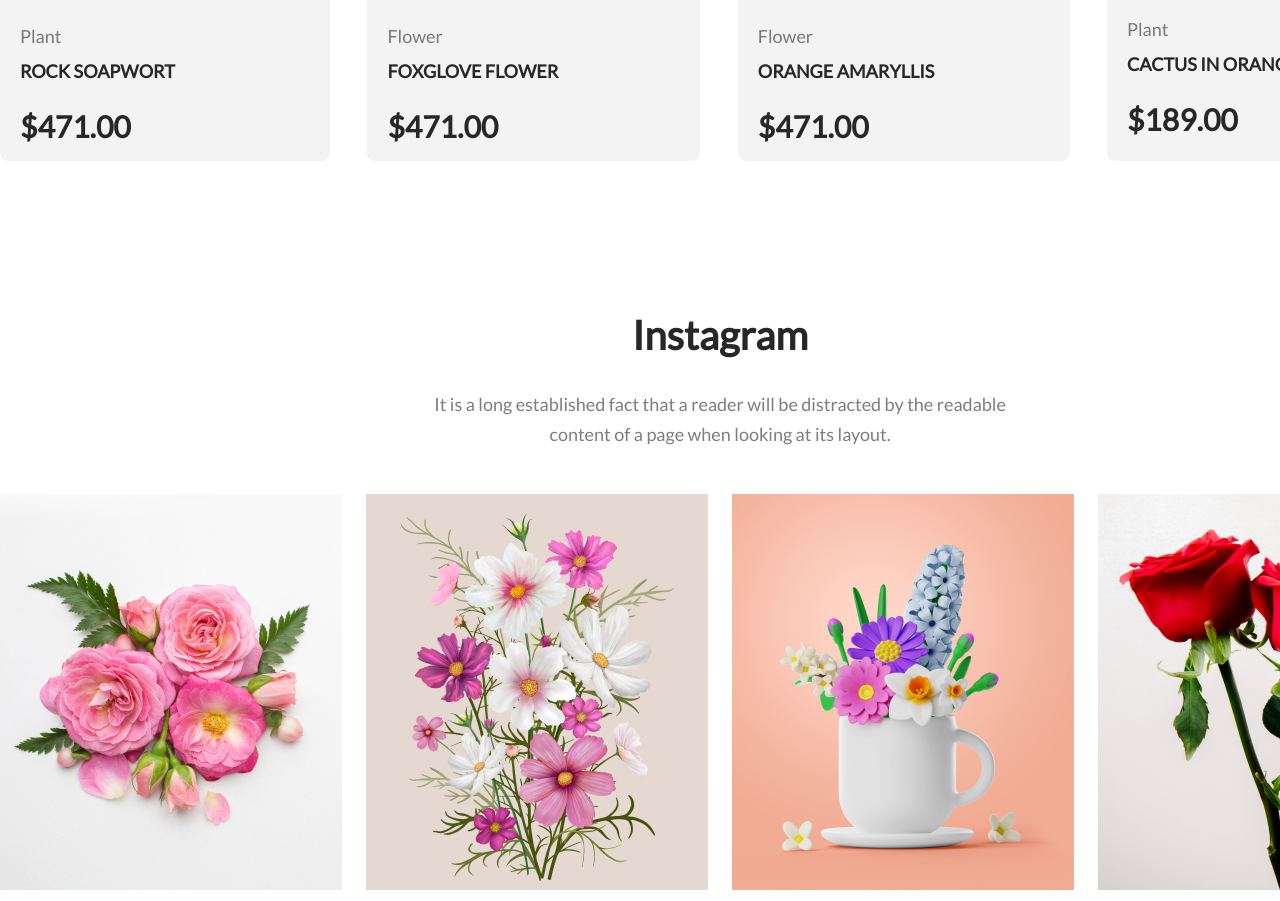
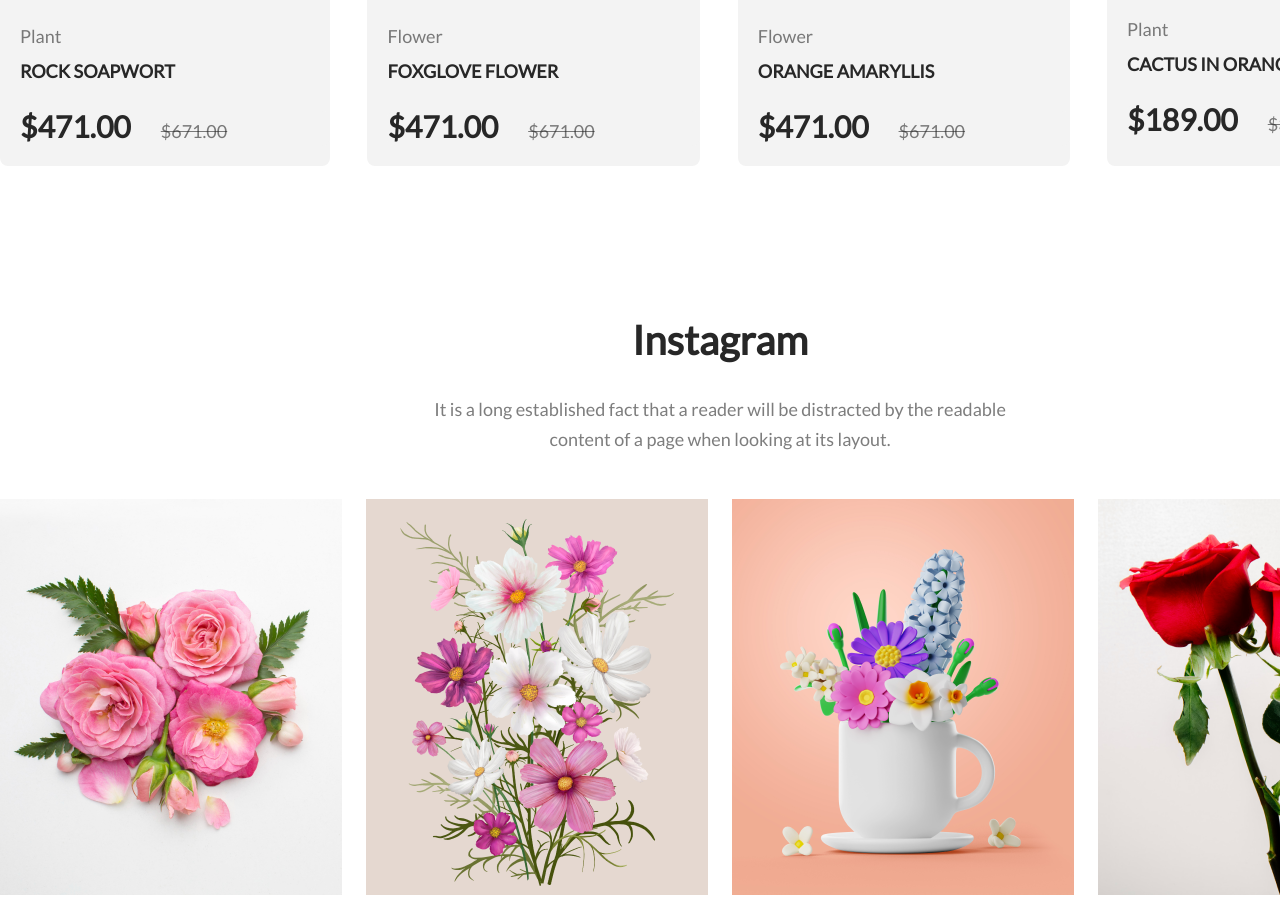
Before and after one commit to totansarker2/flower-shop, a plain HTML site: page index.html in a window 1280 px wide. Shown: the part 3772-4673 px from the top of the page. Drawn offline with Linux system fonts and the light colour scheme.

Commit message:
doller added

```diff
--- a/index.html
+++ b/index.html
@@ -6,7 +6,11 @@
     <meta name="viewport" content="width=device-width, initial-scale=1.0" />
     <link rel="stylesheet" href="style.css" />
 
-    <link rel="shortcut icon" href="./resources/flower-shop-assignment/Flower-Asset/Fasticon-Nature-Red-Flower.png" type="image/x-icon">
+    <link
+      rel="shortcut icon"
+      href="./resources/flower-shop-assignment/Flower-Asset/Fasticon-Nature-Red-Flower.png"
+      type="image/x-icon"
+    />
 
     <link rel="preconnect" href="https://fonts.googleapis.com" />
     <link rel="preconnect" href="https://fonts.gstatic.com" crossorigin />
@@ -120,7 +124,10 @@
             />
             <span class="type">Plant</span>
             <span class="name">ROCK SOAPWORT</span>
-            <strong class="dollar">$471.00</strong>
+            <div>
+              <strong class="dollar">$471.00</strong>
+              <span>$671.00</span>
+            </div>
           </div>
 
           <div>
@@ -131,7 +138,10 @@
             />
             <span class="type">Flower</span>
             <span class="name">FOXGLOVE FLOWER</span>
-            <strong class="dollar">$471.00</strong>
+            <div>
+              <strong class="dollar">$471.00</strong>
+              <span>$671.00</span>
+            </div>
           </div>
 
           <div>
@@ -142,7 +152,10 @@
             />
             <span class="type">Flower</span>
             <span class="name">ORANGE AMARYLLIS</span>
-            <strong class="dollar">$471.00</strong>
+            <div>
+              <strong class="dollar">$471.00</strong>
+              <span>$671.00</span>
+            </div>
           </div>
 
           <div>
@@ -153,7 +166,10 @@
             />
             <span class="type">Plant</span>
             <span class="name">CACTUS IN ORANGE</span>
-            <strong class="dollar">$189.00</strong>
+            <div>
+              <strong class="dollar">$189.00</strong>
+              <span>$389.00</span>
+            </div>
           </div>
         </div>
       </section>
--- a/style.css
+++ b/style.css
@@ -280,7 +280,7 @@ body {
 
 
 
-.todays-deal .insta-flowers .name{
+.todays-deal .insta-flowers .name, .todays-deal .insta-flowers div div span{
     color: rgba(39, 39, 39, 1);
     font-family: 'Lato', sans-serif;
     font-size: 18px;
@@ -291,17 +291,32 @@ body {
     padding-left: 20px;
 }
 
+.todays-deal .insta-flowers div div{
+    margin-top: 25px;
+    display: flex;
+    margin-bottom: 20px;
+    margin-left: 20px;
+}
+
+.todays-deal .insta-flowers div div span{
+    color: rgba(39, 39, 39, 0.60);
+    font-family: 'Lato', sans-serif;
+    font-size: 18px;
+    font-style: normal;
+    font-weight: 100;
+    line-height: 30px;
+    margin-left: 10px;
+    text-decoration: line-through;
+}
+
 .todays-deal .insta-flowers .dollar{
-    display: block;
+    display: inline;
     color: #272727;
     font-family: 'Lato', sans-serif;
     font-size: 30px;
     font-style: normal;
     font-weight: 700;
     line-height: 30px;
-    margin-top: 25px;
-    margin-bottom: 20px;
-    margin-left: 20px;
 }
 
 /* .todays-deal .insta-flowers .name, .dollar */
```
